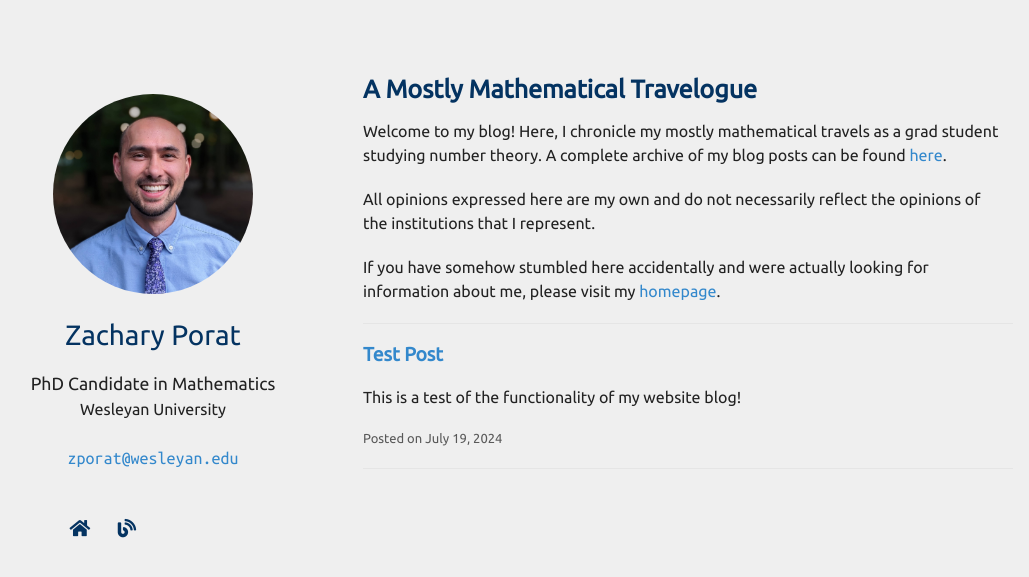
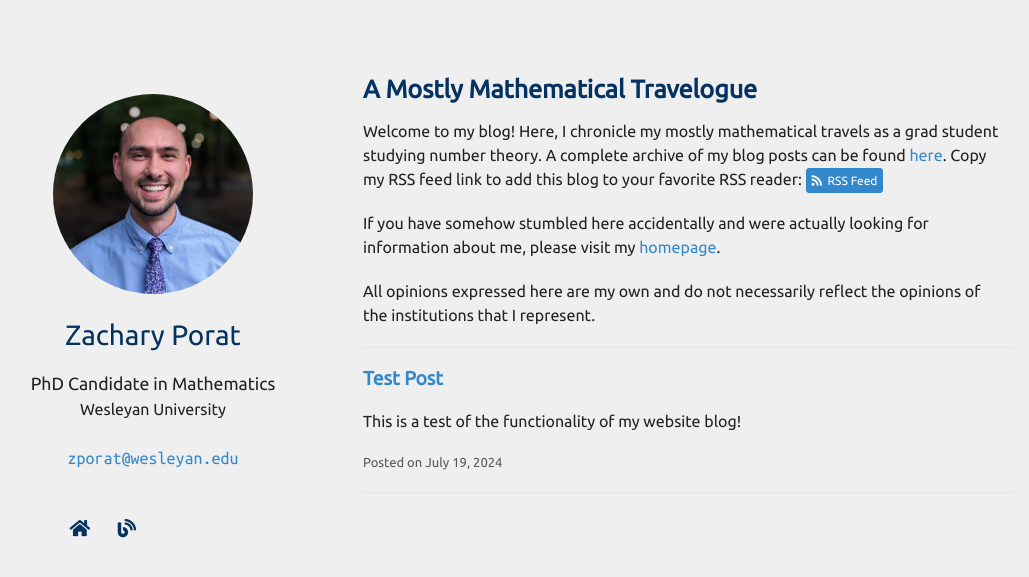
Before and after one commit to zporat/zporat.github.io, a Jekyll site: the page built from blog.md, in a window 1280 px wide. Shown: the top 577 px of the page, without its empty margins (102-1131 px from the left). Built offline with Jekyll 4.4.1, drawn with Linux system fonts in a browser that asks for light colours; nearby versions of some CDN libraries; a style sheet for code colours, icons or effects is not loaded; our own code applies the rules of GitHub Pages for plain Markdown files.

Commit message:
blog update 5

```diff
--- a/blog.md
+++ b/blog.md
@@ -5,11 +5,11 @@ permalink: /blog
 
 ## A Mostly Mathematical Travelogue
 
-Welcome to my blog!  Here, I chronicle my mostly mathematical travels as a grad student studying number theory.  A complete archive of my blog posts can be found [here](https://zporat.github.io/archive.html).
+Welcome to my blog!  Here, I chronicle my mostly mathematical travels as a grad student studying number theory.  A complete archive of my blog posts can be found [here](https://zporat.github.io/archive.html).  Copy my RSS feed link to add this blog to your favorite RSS reader: <a href="https://zporat.github.io/feed" class="button" style="font-size:12px;"><i class="fas fa-rss" aria-hidden="true"></i>&nbsp; RSS Feed</a>
+
+If you have somehow stumbled here accidentally and were actually looking for information about me, please visit my [homepage](https://zporat.github.io).
 
 All opinions expressed here are my own and do not necessarily reflect the opinions of the institutions that I represent.
-
-If you have somehow stumbled here accidentally and were actually looking for information about me, please visit my [homepage](https://zporat.github.io).
 
 ---
 
```
